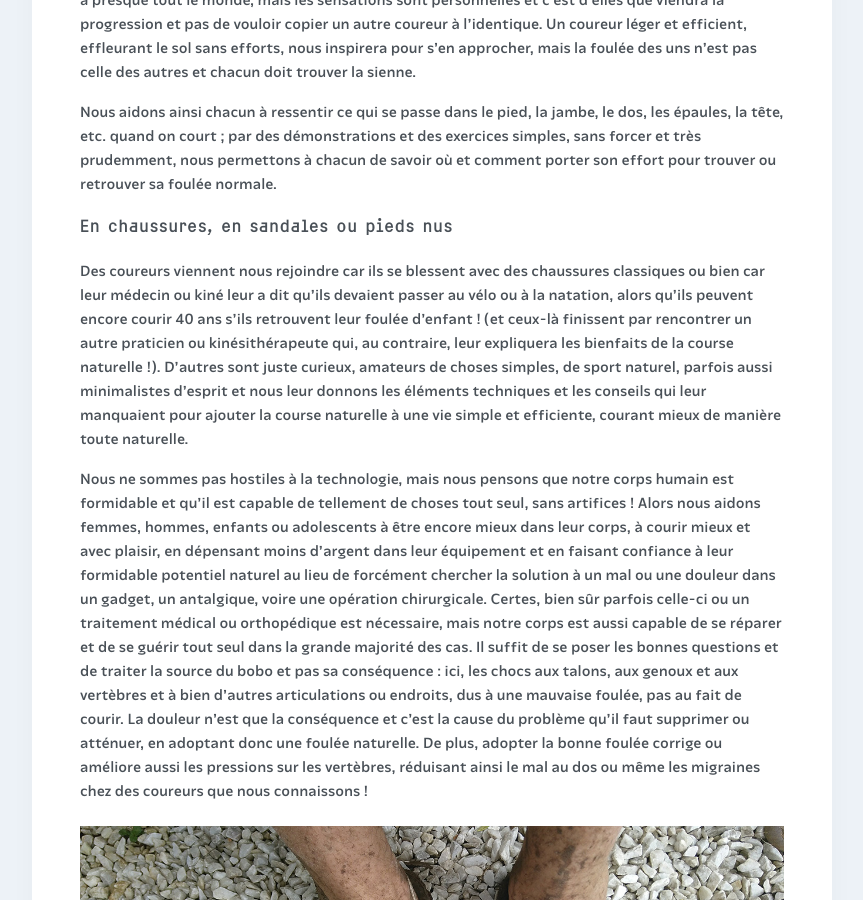
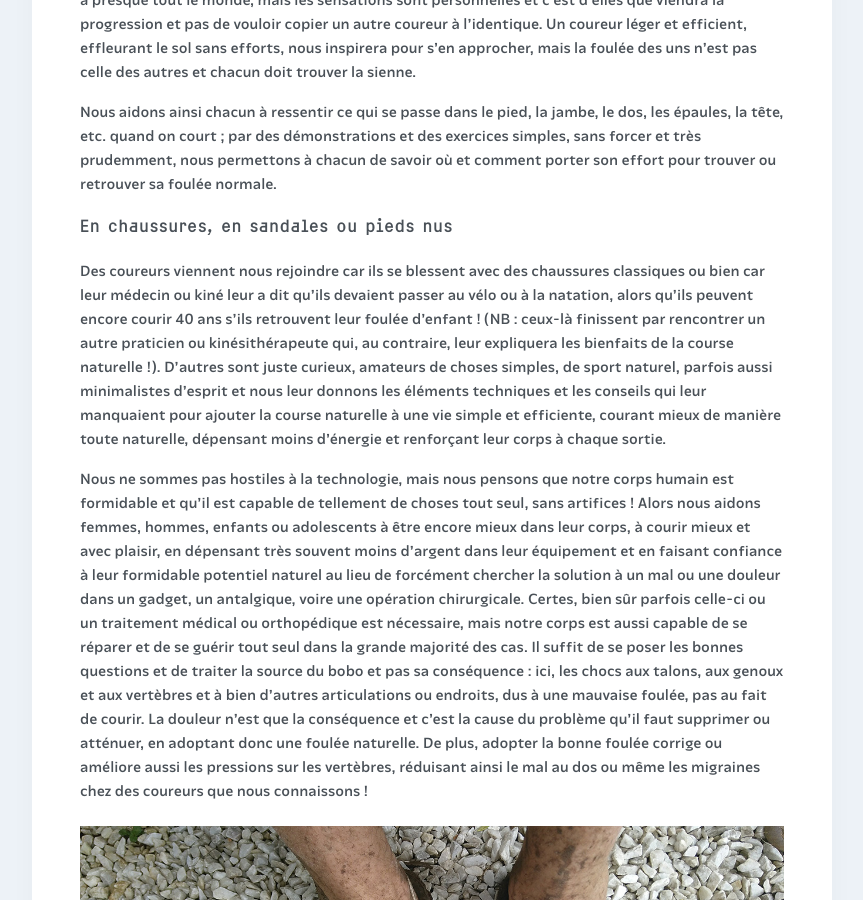
Before and after one commit to courirpaleo/courirpaleo.github.io, a Jekyll site: the page built from _pages-secondary/foulee-naturelle.md, in a window 1280 px wide and 900 px high, scrolled down 2740 px. Shown: the whole window, without its empty margins (208-1071 px from the left). Built offline with Jekyll 4.4.1, drawn with Linux system fonts in a browser that asks for light colours; some web fonts are replaced; some of the changed text lies outside the part shown.

Commit message:
Update foulee-naturelle.md

```diff
--- a/_pages-secondary/foulee-naturelle.md
+++ b/_pages-secondary/foulee-naturelle.md
@@ -28,9 +28,9 @@ Nous aidons ainsi chacun à ressentir ce qui se passe dans le pied, la jambe, le
 
 ### En chaussures, en sandales ou pieds nus
 
-Des coureurs viennent nous rejoindre car ils se blessent avec des chaussures classiques ou bien car leur médecin ou kiné leur a dit qu'ils devaient passer au vélo ou à la natation, alors qu'ils peuvent encore courir 40 ans s'ils retrouvent leur foulée d'enfant&nbsp;! (et ceux-là finissent par rencontrer un autre praticien ou kinésithérapeute qui, au contraire, leur expliquera les bienfaits de la course naturelle&nbsp;!). D'autres sont juste curieux, amateurs de choses simples, de sport naturel, parfois aussi minimalistes d'esprit et nous leur donnons les éléments techniques et les conseils qui leur manquaient pour ajouter la course naturelle à une vie simple et efficiente, courant mieux de manière toute naturelle.
+Des coureurs viennent nous rejoindre car ils se blessent avec des chaussures classiques ou bien car leur médecin ou kiné leur a dit qu'ils devaient passer au vélo ou à la natation, alors qu'ils peuvent encore courir 40 ans s'ils retrouvent leur foulée d'enfant&nbsp;! (NB&nbsp;: ceux-là finissent par rencontrer un autre praticien ou kinésithérapeute qui, au contraire, leur expliquera les bienfaits de la course naturelle&nbsp;!). D'autres sont juste curieux, amateurs de choses simples, de sport naturel, parfois aussi minimalistes d'esprit et nous leur donnons les éléments techniques et les conseils qui leur manquaient pour ajouter la course naturelle à une vie simple et efficiente, courant mieux de manière toute naturelle, dépensant moins d'énergie et renforçant leur corps à chaque sortie.
 
-Nous ne sommes pas hostiles à la technologie, mais nous pensons que notre corps humain est formidable et qu'il est capable de tellement de choses tout seul, sans artifices&nbsp;! Alors nous aidons femmes, hommes, enfants ou adolescents à être encore mieux dans leur corps, à courir mieux et avec plaisir, en dépensant moins d'argent dans leur équipement et en faisant confiance à leur formidable potentiel naturel au lieu de forcément chercher la solution à un mal ou une douleur dans un gadget, un antalgique, voire une opération chirurgicale. Certes, bien sûr parfois celle-ci ou un traitement médical ou orthopédique est nécessaire, mais notre corps est aussi capable de se réparer et de se guérir tout seul dans la grande majorité des cas. Il suffit de se poser les bonnes questions et de traiter la source du bobo et pas sa conséquence&nbsp;: ici, les chocs aux talons, aux genoux et aux vertèbres et à bien d'autres articulations ou endroits, dus à une mauvaise foulée, pas au fait de courir. La douleur n'est que la conséquence et c'est la cause du problème qu'il faut supprimer ou atténuer, en adoptant donc une foulée naturelle. De plus, adopter la bonne foulée corrige ou améliore aussi les pressions sur les vertèbres, réduisant ainsi le mal au dos ou même les migraines chez des coureurs que nous connaissons&nbsp;!
+Nous ne sommes pas hostiles à la technologie, mais nous pensons que notre corps humain est formidable et qu'il est capable de tellement de choses tout seul, sans artifices&nbsp;! Alors nous aidons femmes, hommes, enfants ou adolescents à être encore mieux dans leur corps, à courir mieux et avec plaisir, en dépensant très souvent moins d'argent dans leur équipement et en faisant confiance à leur formidable potentiel naturel au lieu de forcément chercher la solution à un mal ou une douleur dans un gadget, un antalgique, voire une opération chirurgicale. Certes, bien sûr parfois celle-ci ou un traitement médical ou orthopédique est nécessaire, mais notre corps est aussi capable de se réparer et de se guérir tout seul dans la grande majorité des cas. Il suffit de se poser les bonnes questions et de traiter la source du bobo et pas sa conséquence&nbsp;: ici, les chocs aux talons, aux genoux et aux vertèbres et à bien d'autres articulations ou endroits, dus à une mauvaise foulée, pas au fait de courir. La douleur n'est que la conséquence et c'est la cause du problème qu'il faut supprimer ou atténuer, en adoptant donc une foulée naturelle. De plus, adopter la bonne foulée corrige ou améliore aussi les pressions sur les vertèbres, réduisant ainsi le mal au dos ou même les migraines chez des coureurs que nous connaissons&nbsp;!
 
 ![Courir Paleo](/assets/images/CourirPaleo_course_IdF_sandales_pierres_1200px.jpg)
 
```
Also changed, not shown: other parts of _pages-secondary/foulee-naturelle.md (+2 -2 lines).
